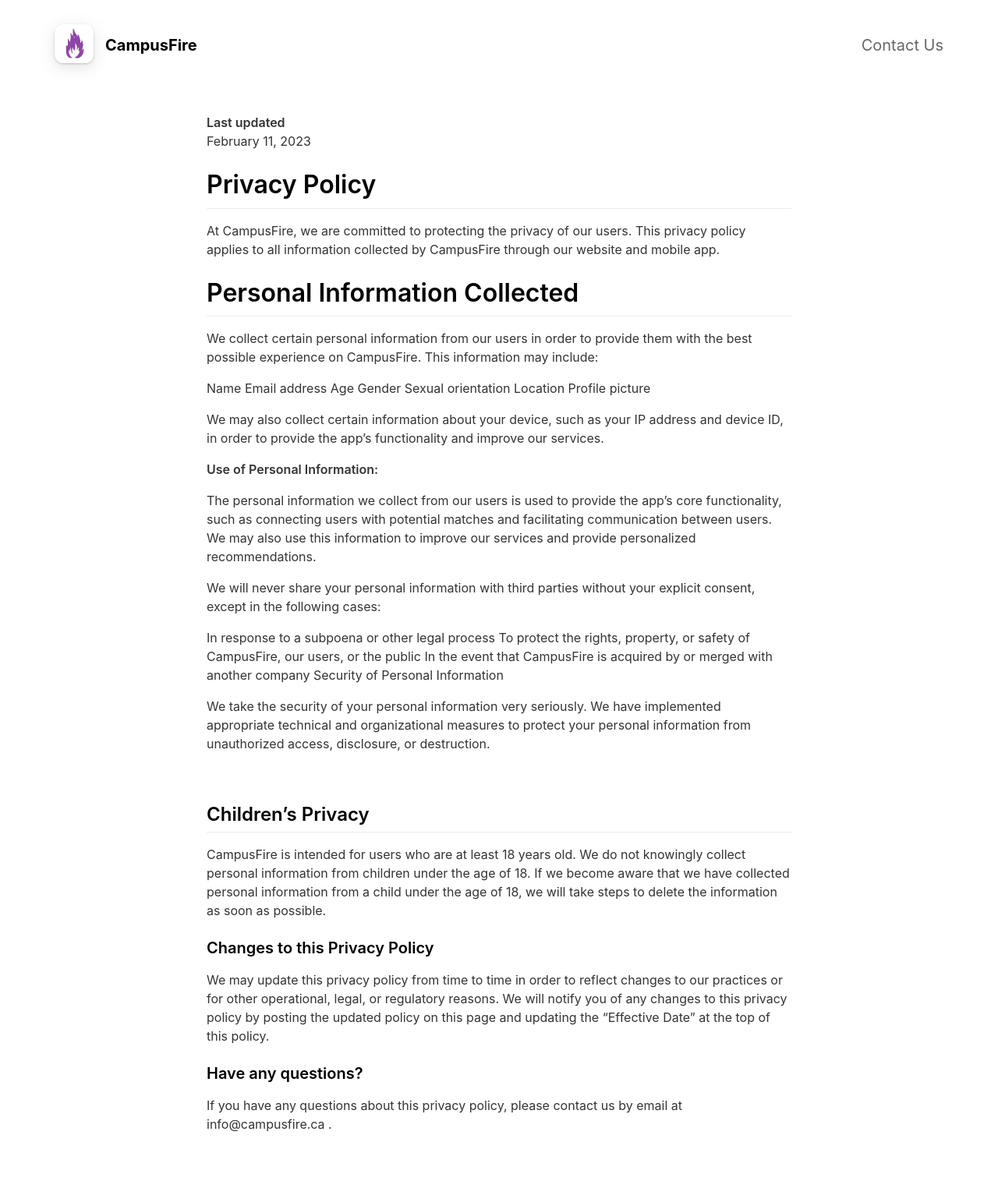
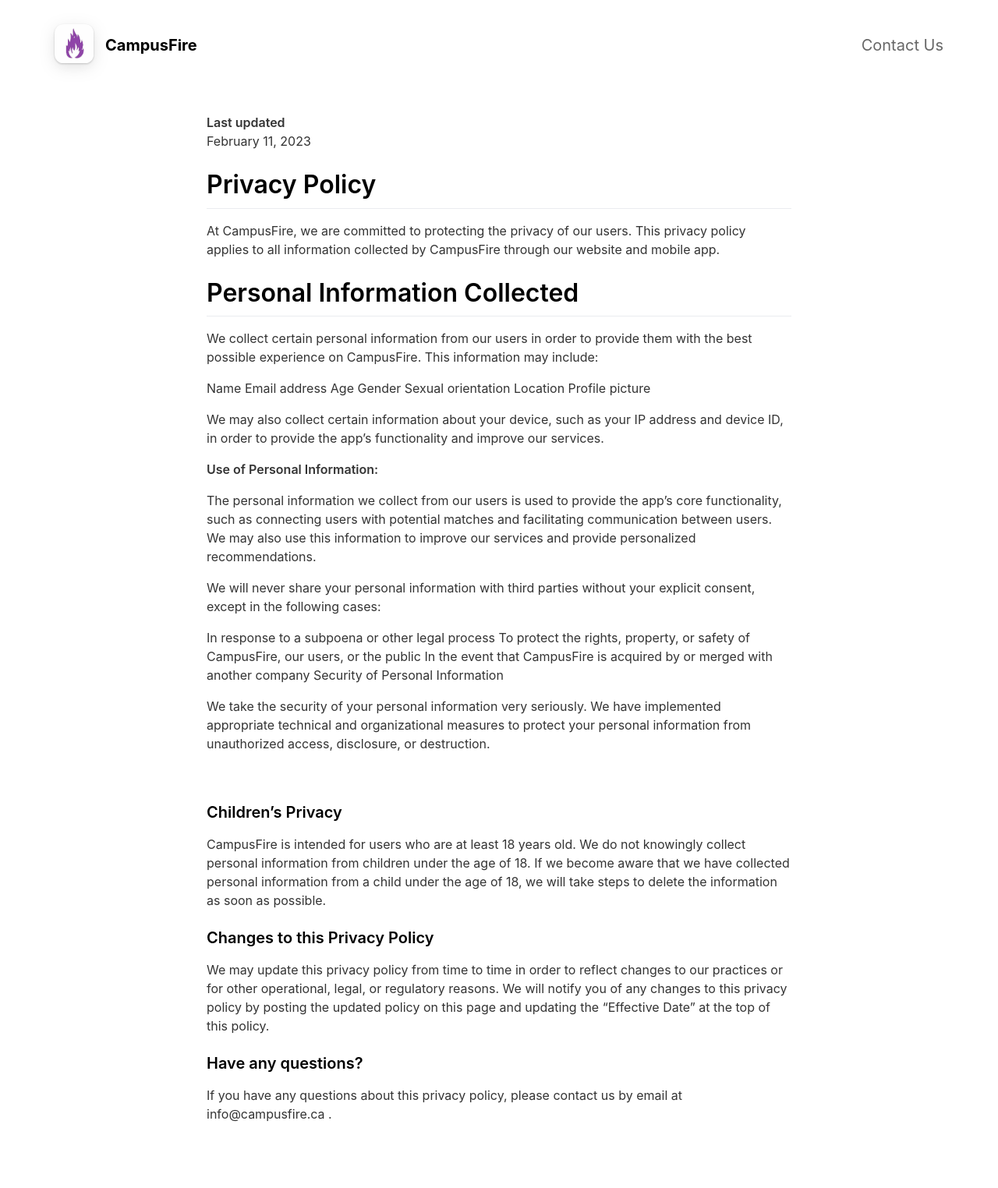
Before and after one commit to Stealth-SS/website, a Jekyll site: the page built from _pages/privacypolicy.md, in a window 1280 px wide. Shown: the whole page at 78% size. Built offline with Jekyll 4.4.1, drawn with Linux system fonts in a browser that asks for light colours; nearby versions of some CDN libraries.

```diff
--- a/_pages/privacypolicy.md
+++ b/_pages/privacypolicy.md
@@ -41,7 +41,7 @@ We take the security of your personal information very seriously. We have implem
 
 <br>
 
-## Children's Privacy
+### Children's Privacy
 
 CampusFire is intended for users who are at least 18 years old. We do not knowingly collect personal information from children under the age of 18. If we become aware that we have collected personal information from a child under the age of 18, we will take steps to delete the information as soon as possible.
 
```
